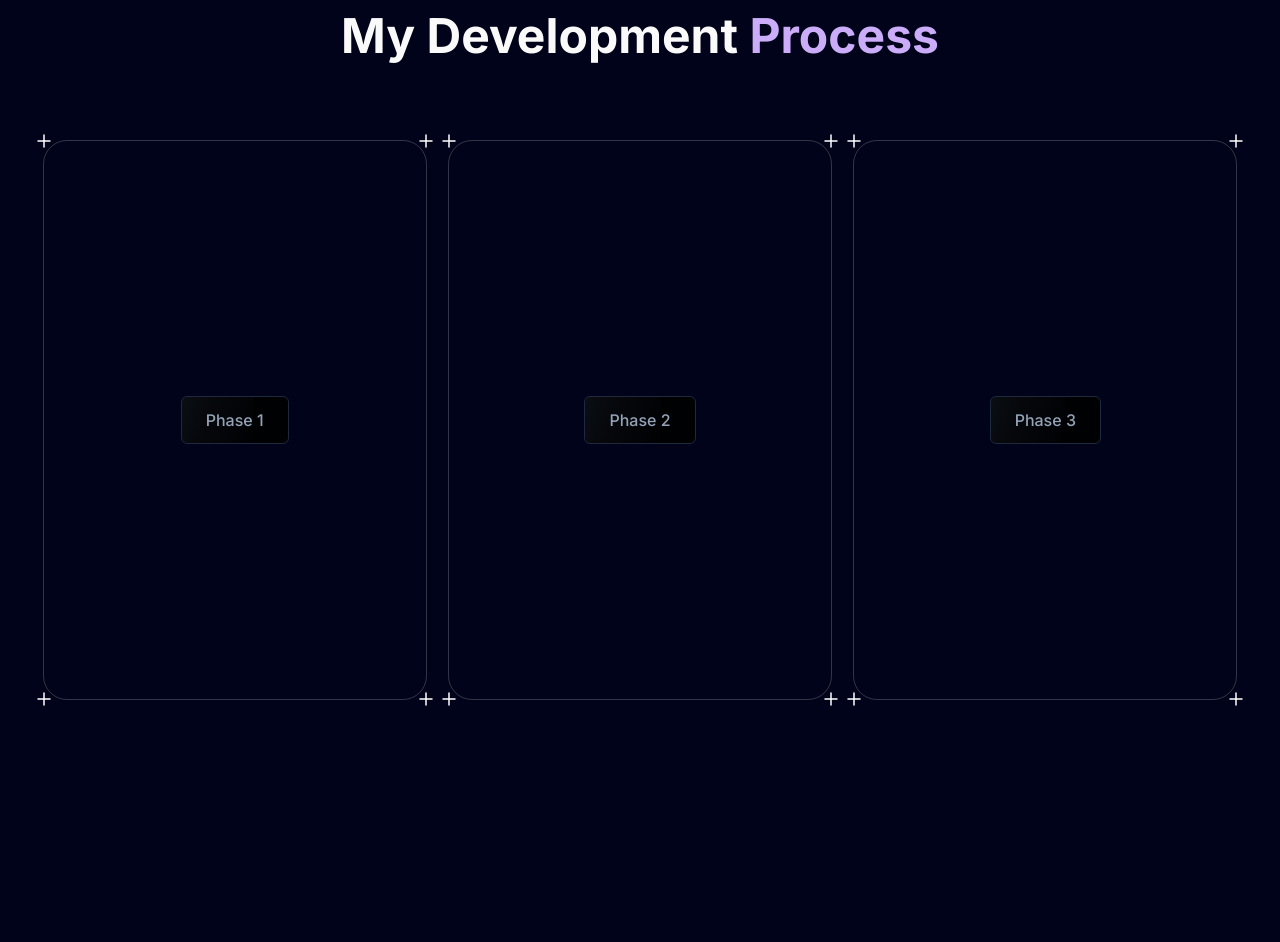
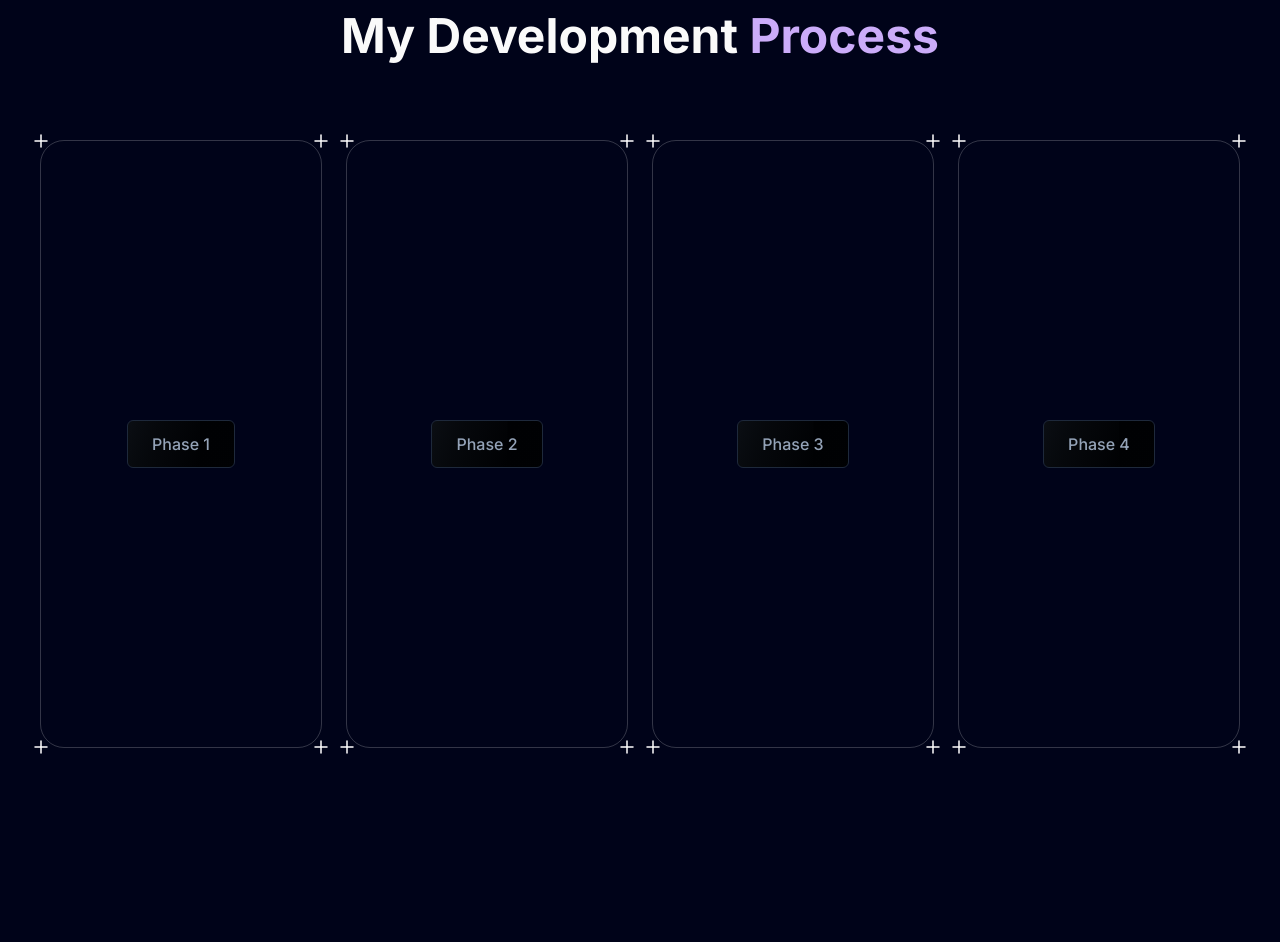
Before and after one commit to AkhlaqShaikh1/Portfolio, a Next.js app: page / in a window 1280 px wide. Shown: the part 3940-4882 px from the top of the page. Built offline with nearby package versions, Linux system fonts and the light colour scheme.

Commit message:
made changes in the UI of My development process section, converted three phases into four adjusted height and font sizes.

```diff
--- a/app/components/Process.tsx
+++ b/app/components/Process.tsx
@@ -10,7 +10,7 @@ const Process = () => {
         <h1 className="heading ">
           My Development<span className="text-purple"> Process</span>
         </h1>
-      <div className="my-20 flex flex-col lg:flex-row items-center justify-center gap-4">
+        <div className="my-20 flex flex-col lg:flex-row items-center justify-center gap-6">
           <Card
             title="Planning & Strategy"
             icon={<AceternityIcon order={"Phase 1"} />}
@@ -39,14 +39,25 @@ const Process = () => {
             <div className="absolute inset-0 [mask-image:radial-gradient(400px_at_center,white,transparent)] bg-black/50 dark:bg-black/90" />
           </Card>
           <Card
-          title="Deployment & Testing"
+            title="Testing"
             icon={<AceternityIcon order={"Phase 3"} />}
-          description="Once the development is complete, I'll deploy the project to a staging server. You can test the project and provide feedback. I'll make the necessary changes based on your feedback."
+            description="I'll deploy the project to a staging environment for thorough testing. You can review functionality, user experience, and performance. I'll address any bugs or issues and refine based on your feedback."
           >
             <CanvasRevealEffect
               animationSpeed={3}
               containerClassName="bg-sky-600"
               colors={[[125, 211, 252]]}
+            />
+          </Card>
+          <Card
+            title="Deployment & Launch"
+            icon={<AceternityIcon order={"Phase 4"} />}
+            description="Once testing is complete and you're satisfied, I'll deploy the project to production. I'll monitor the launch, ensure everything runs smoothly, and provide post-launch support and documentation."
+          >
+            <CanvasRevealEffect
+              animationSpeed={4}
+              containerClassName="bg-purple-600"
+              colors={[[168, 85, 247]]}
             />
           </Card>
         </div>
@@ -70,7 +81,7 @@ const Card = ({
       <div
         onMouseEnter={() => setHovered(true)}
         onMouseLeave={() => setHovered(false)}
-      className="border border-black/[0.2] group/canvas-card flex items-center justify-center dark:border-white/[0.2]  max-w-sm w-full mx-auto p-4 lg:h-[35rem] rounded-3xl h-[30rem] relative"
+        className="border border-black/[0.2] group/canvas-card flex items-center justify-center dark:border-white/[0.2]  max-w-sm w-full mx-auto p-4 lg:h-[38rem] rounded-3xl h-[30rem] relative"
       >
         <Icon className="absolute h-6 w-6 -top-3 -left-3 dark:text-white text-black" />
         <Icon className="absolute h-6 w-6 -bottom-3 -left-3 dark:text-white text-black" />
@@ -97,7 +108,7 @@ const Card = ({
             {title}
           </h2>
           <h2
-          className="text-sm dark:text-white  opacity-0 group-hover/canvas-card:opacity-100 relative z-10 text-black mt-4  font-bold group-hover/canvas-card:text-white group-hover/canvas-card:-translate-y-2 transition duration-200 text-center"
+            className="text-base dark:text-white  opacity-0 group-hover/canvas-card:opacity-100 relative z-10 text-black mt-4  font-bold group-hover/canvas-card:text-white group-hover/canvas-card:-translate-y-2 transition duration-200 text-center"
             style={{ color: "#E4ECFF" }}
           >
             {description}
```
Lines whose indentation alone changed are shown as unchanged.
